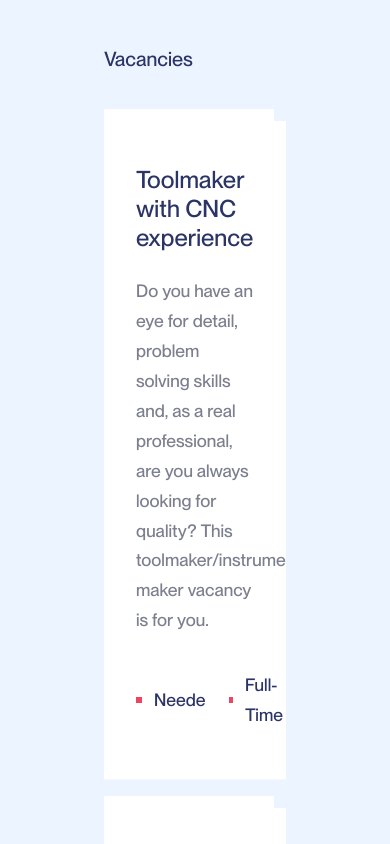
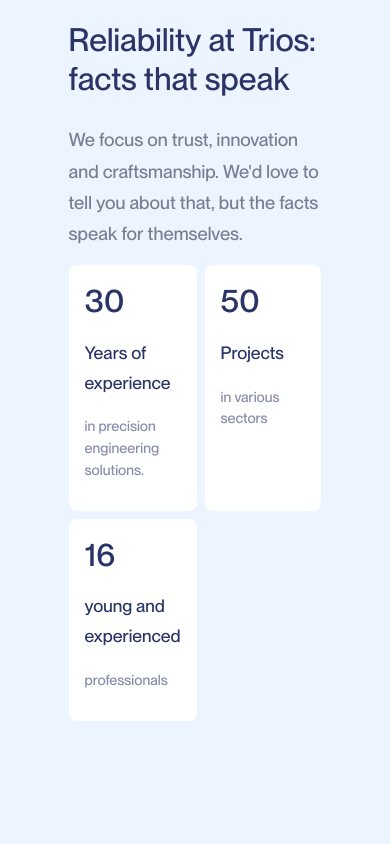
Before and after one commit to alfitof/technical-test-fe, a Vue app: page / in a window 390 px wide. Shown: the part 1680-2524 px from the top of the page. Built offline with nearby package versions, Linux system fonts and the light colour scheme.

Commit message:
feat: Add component Experience Statistic Section

```diff
--- a/src/App.vue
+++ b/src/App.vue
@@ -4,6 +4,7 @@
 import AboutSection from './components/AboutSection.vue'
 import Footer from './components/Footer.vue'
 import VacanciesSection from './components/VacanciesSection.vue'
+import ExperienceSection from './components/ExperienceSection.vue'
 </script>
 
 <template>
@@ -11,6 +12,7 @@
     <Header />
     <HeroSection />
     <AboutSection />
+    <ExperienceSection />
     <VacanciesSection />
     <Footer />
   </div>
--- /dev/null
+++ b/src/components/ExperienceSection.vue
@@ -0,0 +1,190 @@
+<script>
+import { gsap } from 'gsap'
+
+export default {
+  mounted() {
+    this.incrementNumbers()
+    this.scrollFadeEffect()
+  },
+  methods: {
+    incrementNumbers() {
+      const numbers = [
+        { elementId: 'years-experience', value: 30 },
+        { elementId: 'projects', value: 50 },
+        { elementId: 'professionals', value: 16 },
+      ]
+
+      numbers.forEach(({ elementId, value }) => {
+        gsap.to(`#${elementId}`, {
+          innerHTML: value,
+          duration: 5,
+          ease: 'none',
+          snap: { innerHTML: 1 },
+        })
+      })
+    },
+
+    scrollFadeEffect() {
+      gsap.utils.toArray('.statistik').forEach((el) => {
+        gsap.fromTo(
+          el,
+          { opacity: 0, y: 50 },
+          {
+            opacity: 1,
+            y: 0,
+            scrollTrigger: {
+              trigger: el,
+              start: 'top 90%',
+              end: 'top 80%',
+              scrub: 1,
+            },
+          },
+        )
+      })
+    },
+  },
+}
+</script>
+
+<template>
+  <div class="section-statistik">
+    <div class="page-padding">
+      <div class="spacer-xxhuge"></div>
+      <div class="statistik-wrapper">
+        <div class="statistik-content">
+          <h2 class="heading-style-h2">Reliability at Trios: facts that speak</h2>
+          <p class="text-size-medium text-gray">
+            We focus on trust, innovation and craftsmanship. We'd love to tell you about that, but
+            the facts speak for themselves.
+          </p>
+          <div class="statistik">
+            <div data-gsap="el.6" class="statistik-item">
+              <div id="years-experience" class="heading-style-h2">0</div>
+              <p class="text-size-regular text-blue">Years of experience</p>
+              <p class="text-size-small text-dark-gray">in precision engineering solutions.</p>
+            </div>
+            <div data-gsap="el.6" class="statistik-item">
+              <div id="projects" class="heading-style-h2">0</div>
+              <p class="text-size-regular text-blue">Projects</p>
+              <p class="text-size-small text-dark-gray">in various sectors</p>
+            </div>
+            <div data-gsap="el.6" class="statistik-item">
+              <div id="professionals" class="heading-style-h2">0</div>
+              <p class="text-size-regular text-blue">young and experienced</p>
+              <p class="text-size-small text-dark-gray">professionals</p>
+            </div>
+          </div>
+        </div>
+      </div>
+      <div class="spacer-xxhuge"></div>
+    </div>
+  </div>
+</template>
+
+<style lang="scss" scoped>
+.section-statistik {
+  background: #ecf5ff;
+  padding-left: 6.5rem;
+  padding-right: 6.5rem;
+  position: relative;
+}
+.page-padding {
+  align-self: center;
+  margin-left: auto;
+  margin-right: auto;
+  padding-left: 7%;
+  padding-right: 7%;
+}
+.spacer-xxhuge {
+  width: 100%;
+  padding-top: 10rem;
+}
+.statistik-wrapper {
+  grid-column-gap: 1rem;
+  grid-row-gap: 1rem;
+  grid-template-rows: auto;
+  grid-template-columns: 1.25fr 1.25fr 5.75rem;
+  grid-auto-columns: 1fr;
+  display: grid;
+}
+.statistik-content {
+  grid-area: 1/2/2/3;
+}
+.heading-style-h2 {
+  color: #2b3467;
+  font-size: 2.5rem;
+  font-weight: 500;
+}
+.spacer-small {
+  width: 100%;
+  padding-top: 1rem;
+}
+.spacer-large {
+  padding-top: 2.5rem;
+}
+.text-gray {
+  color: #7c7d8f;
+}
+.text-dark-gray {
+  color: #525b85b3;
+}
+.text-size-medium {
+  font-size: 1.15rem;
+  text-decoration: none;
+  line-height: 170%;
+  margin-bottom: 1rem;
+}
+.statistik {
+  grid-column-gap: 8px;
+  grid-row-gap: 8px;
+  grid-template-rows: auto auto;
+  grid-template-columns: 1fr 1fr;
+  grid-auto-columns: 1fr;
+  display: grid;
+}
+.statistik-item {
+  background-color: #fff;
+  border-radius: 0.5rem;
+  padding: 1rem;
+}
+
+.text-blue {
+  color: #2b3467;
+}
+.text-size-regular {
+  font-size: 1.1rem;
+  line-height: 170%;
+}
+.text-size-small {
+  font-size: 0.9rem;
+  line-height: 150%;
+}
+
+@media screen and (max-width: 1024px) {
+  .section-statistik {
+    padding-left: 3rem;
+    padding-right: 3rem;
+  }
+  .spacer-xxhuge {
+    padding-top: 8rem;
+  }
+  .statistik-wrapper {
+    grid-template-columns: 1.25fr;
+  }
+  .statistik-content {
+    grid-area: span 1 / span 1 / span 1 / span 1;
+  }
+  .heading-style-h2 {
+    font-size: 2rem;
+  }
+  .spacer-large {
+    padding-top: 1.5rem;
+  }
+  .heading-style-h2 {
+    font-size: 2rem;
+  }
+  .spacer-xxhuge {
+    padding-top: 8rem;
+  }
+}
+</style>
--- a/src/components/Footer.vue
+++ b/src/components/Footer.vue
@@ -1,3 +1,39 @@
+<script>
+import { gsap } from 'gsap'
+import { ScrollTrigger } from 'gsap/ScrollTrigger'
+
+export default {
+  mounted() {
+    gsap.registerPlugin(ScrollTrigger)
+
+    gsap.set('.footer-section', { yPercent: -50 })
+
+    const uncover = gsap.timeline({ paused: true })
+
+    uncover.to('.footer-section', { yPercent: 0, ease: 'none' })
+
+    ScrollTrigger.create({
+      trigger: '.scroll-trigger',
+      start: 'bottom bottom',
+      end: '+=50%',
+      animation: uncover,
+      scrub: true,
+    })
+
+    gsap.to('.page-padding', {
+      yPercent: -250,
+      ease: 'none',
+      scrollTrigger: {
+        trigger: '.scroll-trigger',
+        start: 'bottom',
+        end: '+=70%',
+        scrub: true,
+      },
+    })
+  },
+}
+</script>
+
 <template>
   <div class="footer-section">
     <div class="page-padding">
@@ -47,47 +83,6 @@
   </div>
 </template>
 
-<script>
-import { gsap } from 'gsap'
-import { ScrollTrigger } from 'gsap/ScrollTrigger'
-
-export default {
-  mounted() {
-    // Register ScrollTrigger plugin
-    gsap.registerPlugin(ScrollTrigger)
-
-    // Set initial position of footer
-    gsap.set('.footer-section', { yPercent: -50 })
-
-    // Timeline for uncover animation
-    const uncover = gsap.timeline({ paused: true })
-
-    uncover.to('.footer-section', { yPercent: 0, ease: 'none' })
-
-    // ScrollTrigger for uncover animation
-    ScrollTrigger.create({
-      trigger: '.scroll-trigger',
-      start: 'bottom bottom',
-      end: '+=50%',
-      animation: uncover,
-      scrub: true,
-    })
-
-    // ScrollTrigger for footer section 1 animation
-    gsap.to('.page-padding', {
-      yPercent: -250,
-      ease: 'none',
-      scrollTrigger: {
-        trigger: '.scroll-trigger',
-        start: 'bottom',
-        end: '+=70%',
-        scrub: true,
-      },
-    })
-  },
-}
-</script>
-
 <style scoped>
 .footer-section {
   background-color: #fff;
@@ -99,7 +94,7 @@
 }
 
 .spacer-xxhuge-top {
-  padding-top: 0rem;
+  padding-top: 5rem;
 }
 .spacer-xxhuge-bot {
   padding-top: 4rem;
@@ -215,7 +210,6 @@
   text-decoration: none;
 }
 
-/* Responsive: Hide "Give us a problem" on mobile and adjust layout */
 @media (max-width: 1024px) {
   .footer-wrapper {
     grid-template-columns: 1fr 1fr;
```
Also changed, not shown: src/components/VacanciesSection.vue (+4 -4 lines).
